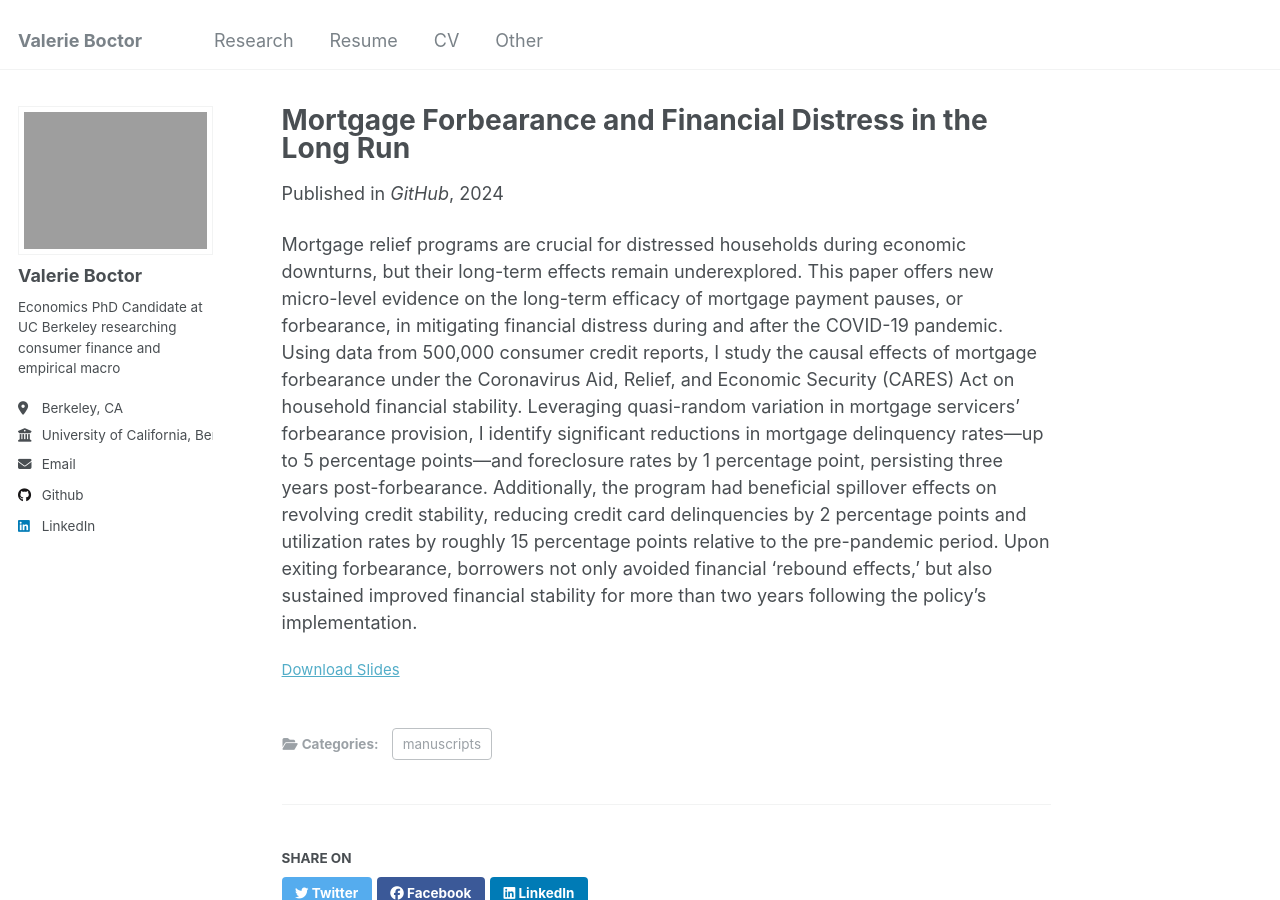
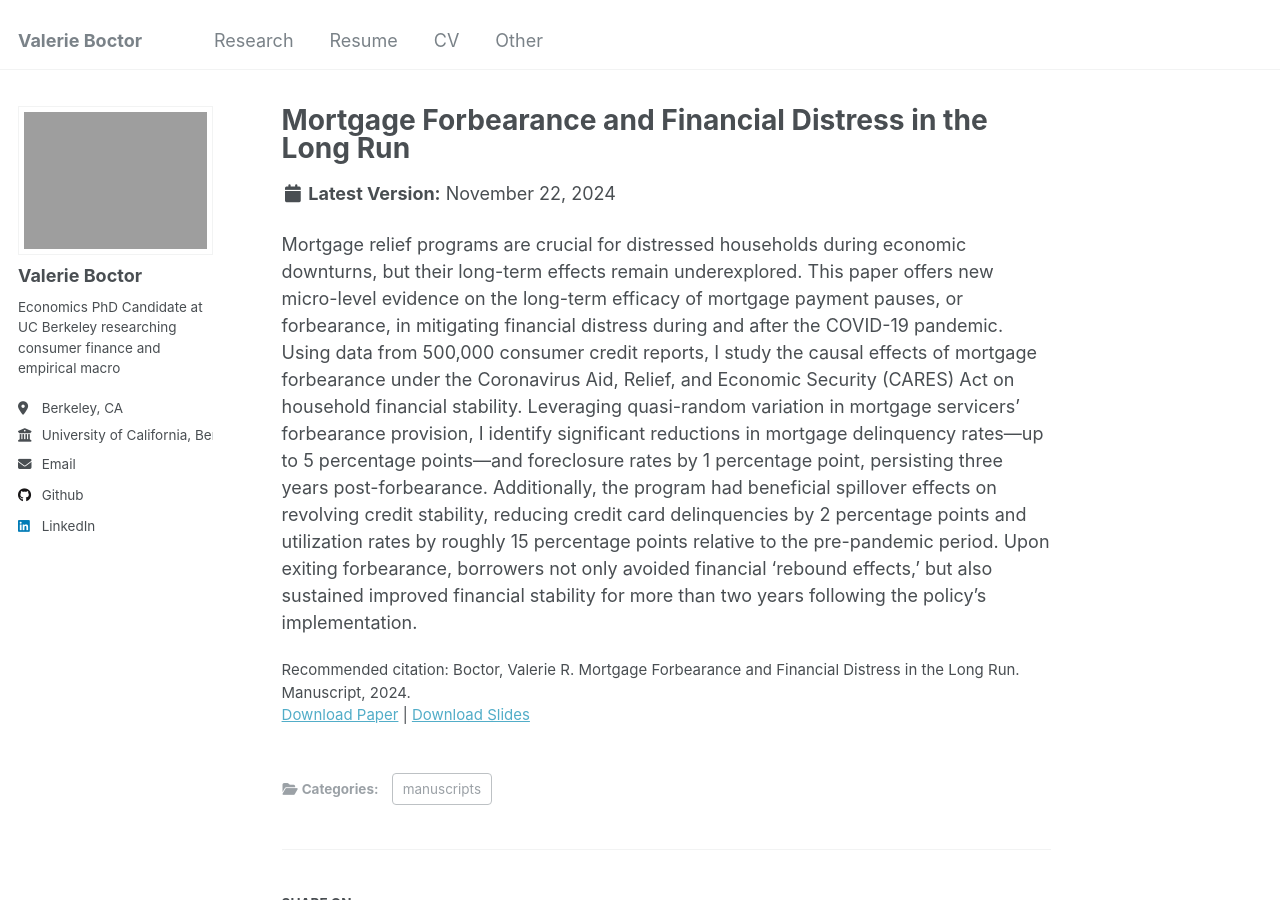
Before and after one commit to valerieboctor/valerieboctor.github.io, a Jekyll site: the page built from _research/mortgage-forbearance.md, in a window 1280 px wide and 900 px high. Built offline with Jekyll 4.4.1, drawn with Linux system fonts in a browser that asks for light colours.

Commit message:
updated JMP

```diff
--- a/_research/mortgage-forbearance.md
+++ b/_research/mortgage-forbearance.md
@@ -5,11 +5,10 @@ categories: manuscripts
 # permalink:  /research/mortgage-forbearance
 excerpt: "Mortgage relief programs are crucial for distressed households during economic downturns, but their long-term effects remain underexplored. This paper offers new micro-level evidence on the long-term efficacy of mortgage payment pauses, or forbearance, in mitigating financial distress during and after the COVID-19 pandemic. Using data from 500,000 consumer credit reports, I study the causal effects of mortgage forbearance under the Coronavirus Aid, Relief, and Economic Security (CARES) Act on household financial stability. Leveraging quasi-random variation in mortgage servicers' forbearance provision, I identify significant reductions in mortgage delinquency rates—up to 5 percentage points—and foreclosure rates by 1 percentage point, persisting three years post-forbearance. Additionally, the program had beneficial spillover effects on revolving credit stability, reducing credit card delinquencies by 2 percentage points and utilization rates by roughly 15 percentage points relative to the pre-pandemic period. Upon exiting forbearance, borrowers not only avoided financial 'rebound effects,' but also sustained improved financial stability for more than two years following the policy's implementation."
 date: 2024-11-22
-venue: 'GitHub'
+# venue: 'GitHub'
 paperurl: 'https://github.com/valerieboctor/Mortgage-Forbearance/blob/main/Boctor_Dissertation_11_02_24.pdf'
-#venue: 'Journal 1'
 slidesurl: 'https://github.com/valerieboctor/Mortgage-Forbearance/blob/main/slides_09_12_24.pdf'
-citation: #'Your Name, You. (2009). &quot;Paper Title Number 1.&quot; <i>Journal 1</i>. 1(1).'
+citation: 'Boctor, Valerie R. Mortgage Forbearance and Financial Distress in the Long Run. Manuscript, 2024.'
 ---
 
 Mortgage relief programs are crucial for distressed households during economic downturns, but their long-term effects remain underexplored. This paper offers new micro-level evidence on the long-term efficacy of mortgage payment pauses, or forbearance, in mitigating financial distress during and after the COVID-19 pandemic. Using data from 500,000 consumer credit reports, I study the causal effects of mortgage forbearance under the Coronavirus Aid, Relief, and Economic Security (CARES) Act on household financial stability. Leveraging quasi-random variation in mortgage servicers' forbearance provision, I identify significant reductions in mortgage delinquency rates—up to 5 percentage points—and foreclosure rates by 1 percentage point, persisting three years post-forbearance. Additionally, the program had beneficial spillover effects on revolving credit stability, reducing credit card delinquencies by 2 percentage points and utilization rates by roughly 15 percentage points relative to the pre-pandemic period. Upon exiting forbearance, borrowers not only avoided financial 'rebound effects,' but also sustained improved financial stability for more than two years following the policy's implementation.
```
